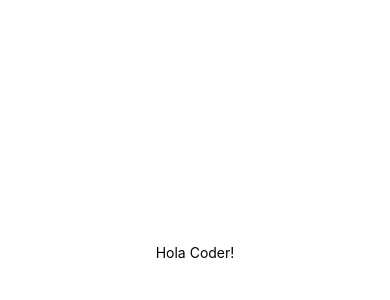
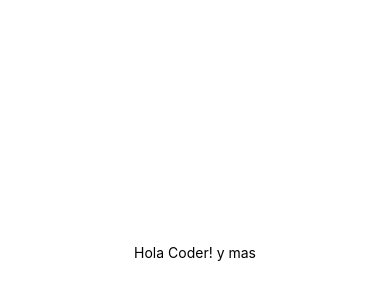
Before and after one commit to leedd87/expo-react-native-ecommerce, a React Native app: screen / in a window 390 px wide. Shown: the part 170-470 px from the top of the page. Built offline with nearby package versions, Linux system fonts and the light colour scheme.

Commit message:
discovering expo

```diff
--- a/App.js
+++ b/App.js
@@ -4,7 +4,7 @@ import { StyleSheet, Text, View } from 'react-native';
 export default function App() {
   return (
     <View style={styles.container}>
-      <Text>Hola Coder!</Text>
+      <Text>Hola Coder! y mas</Text>
       <StatusBar style="auto" />
     </View>
   );
```
